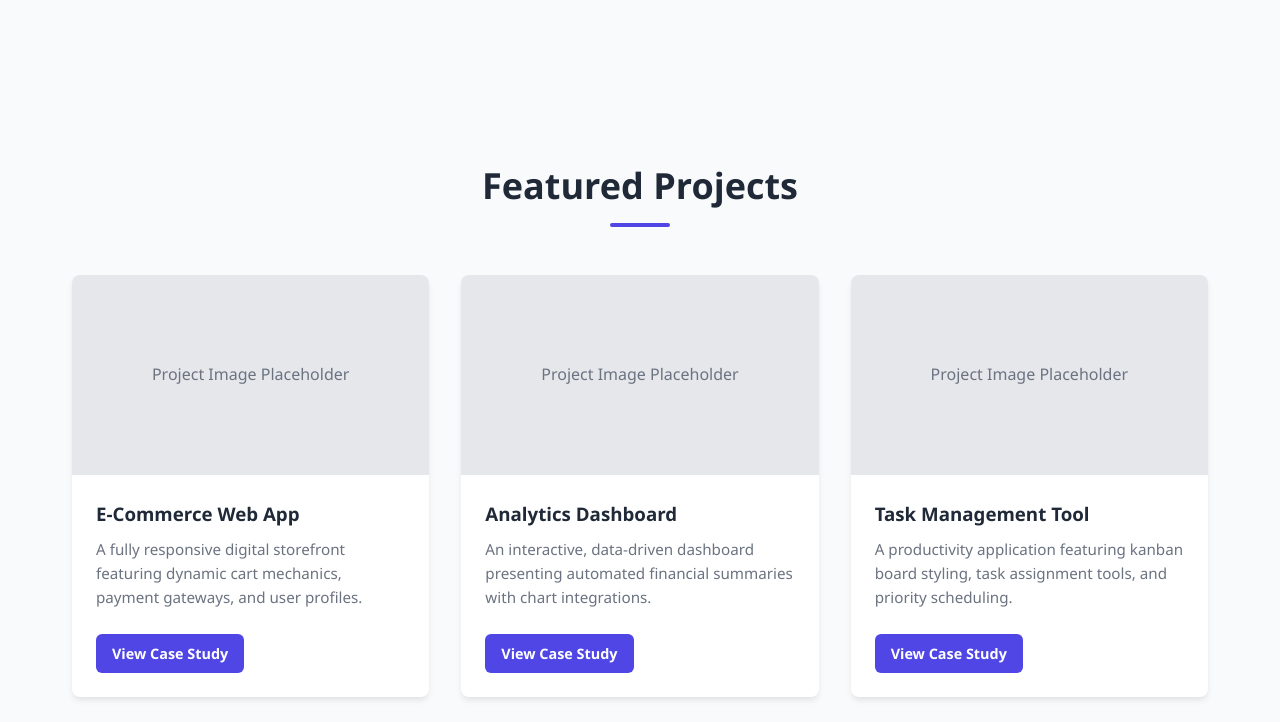
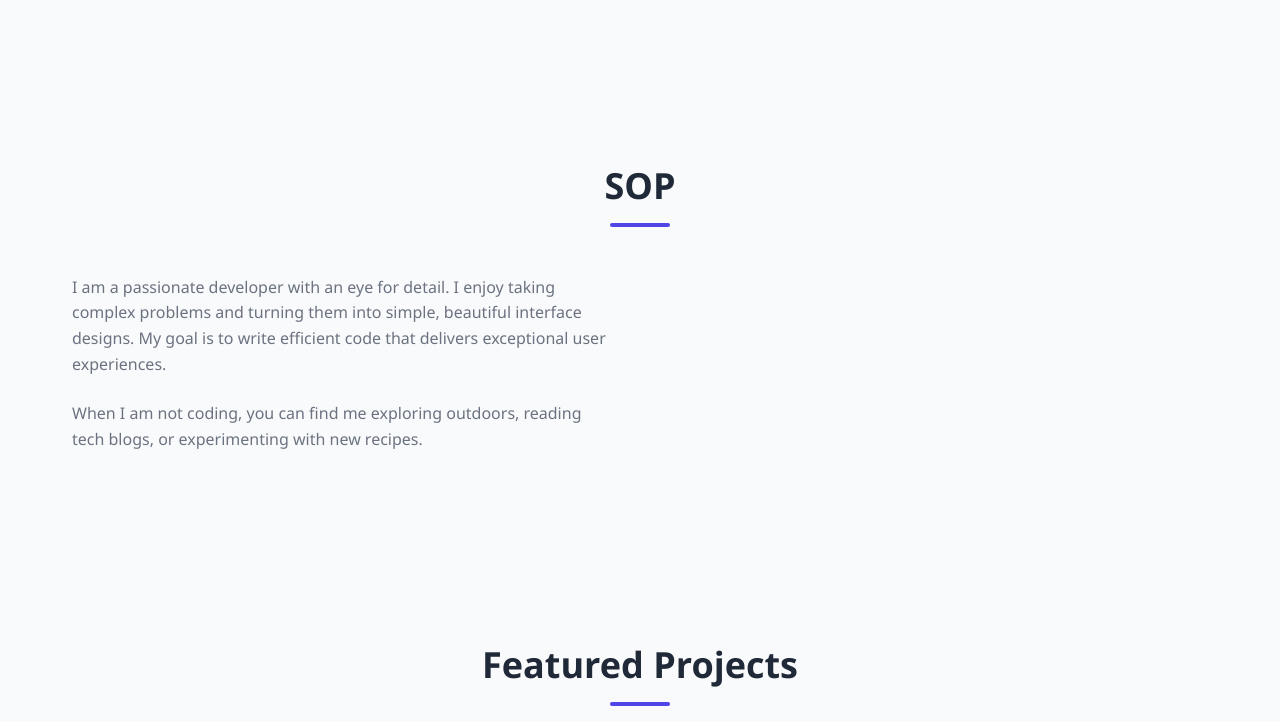
Before and after one commit to phuradap-wq/phuradap_portfolio.github.io, a plain HTML site: page index.html in a window 1280 px wide. Shown: the part 1218-1940 px from the top of the page. Drawn offline with Linux system fonts and the light colour scheme.

Commit message:
Update index.html

```diff
--- a/index.html
+++ b/index.html
@@ -286,6 +286,7 @@
             <ul class="nav-links">
                 <li><a href="#hero">Home</a></li>
                 <li><a href="#about">About</a></li>
+                <li><a href="#SOP">SOP</a></li>
                 <li><a href="#projects">Projects</a></li>
                 <li><a href="#contact">Contact</a></li>
             </ul>
@@ -318,6 +319,16 @@
                 </div>
             </div>
         </div>
+    </section>
+
+<section id="SOP">
+        <h2 class="section-title">SOP</h2>
+        <div class="about-container">
+            <div class="about-text">
+                <p>I am a passionate developer with an eye for detail. I enjoy taking complex problems and turning them into simple, beautiful interface designs. My goal is to write efficient code that delivers exceptional user experiences.</p>
+                <p>When I am not coding, you can find me exploring outdoors, reading tech blogs, or experimenting with new recipes.</p>
+            </div>
+          </div>
     </section>
 
     <section id="projects">
```
